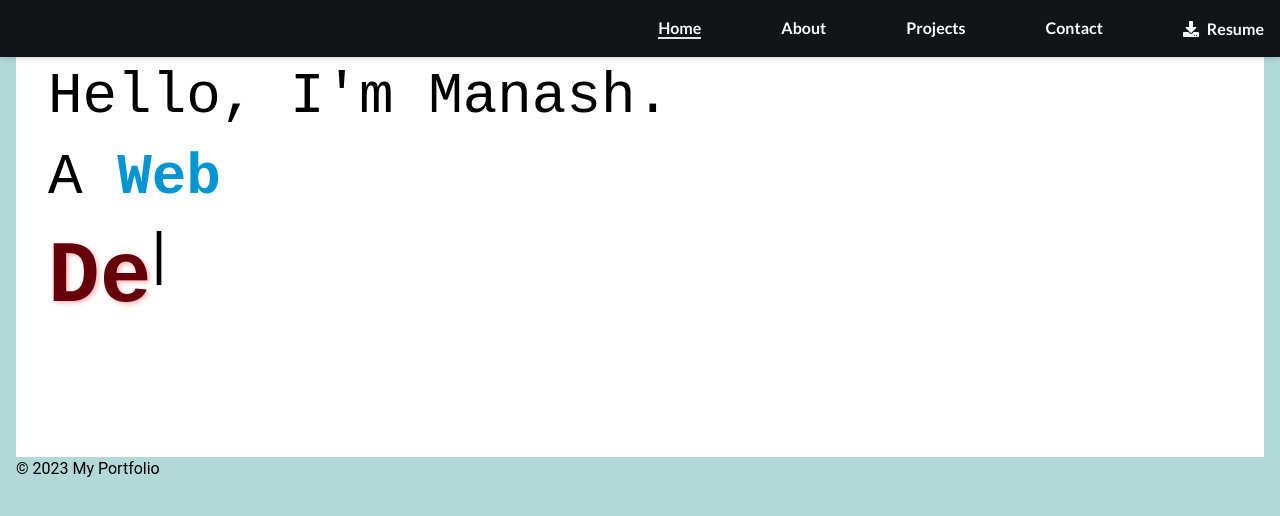
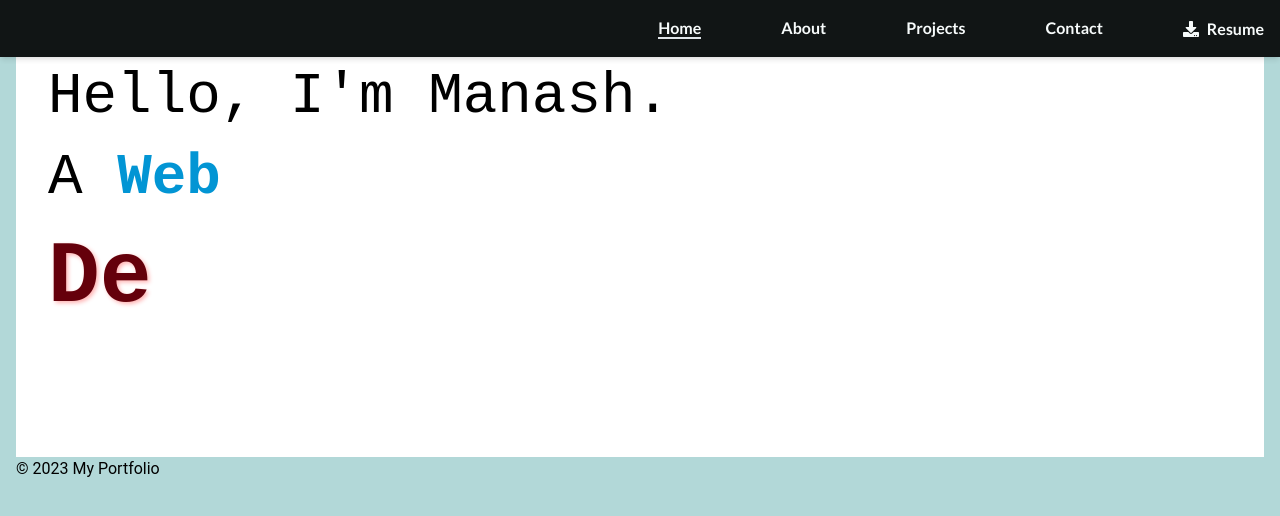
Before and after one commit to Manash-Sangam/NextJsPortfolio, a Next.js app: page / in a window 1280 px wide. Shown: the top 516 px of the page. Built offline with nearby package versions, Linux system fonts and the light colour scheme.

Commit message:
Modified the cursor styles

```diff
--- a/components/TypeWriter.tsx
+++ b/components/TypeWriter.tsx
@@ -97,6 +97,7 @@ class TypeWriter extends Component<TypeWriterProps, TypeWriterState> {
               {index < splitText.length - 1 && <br />}
             </span>
           ))}
+          <span className={`cursor ${splitText.length > 1 ? 'large-cursor' : ''}`}>|</span>
         </span>
       </div>
     );
--- a/styles/globals.css
+++ b/styles/globals.css
@@ -87,6 +87,7 @@ nav a {
   white-space: pre-wrap; /* Handle multi-line text */
   overflow: hidden;
   display: block;
+  width: 100%;
   text-align: left; /* Left-aligned text */
   margin-left: 2rem; /* Generous space on the left */
 }
@@ -125,14 +126,15 @@ nav a {
   position: relative;
 }
 
-.dynamic-text:after {
-  content: '|';
-  position: absolute;
-  left: calc(100% - 10px);
+
+
+.cursor {
+  display: inline-block;
+  animation: fade 1s infinite ease-in-out;
 }
 
-.dynamic-text.fade:after {
-  animation: fade 1s infinite ease-in-out;
+.large-cursor {
+  font-size: 1.5em; /* Match the larger font size */
 }
 
 @keyframes fade {
```
